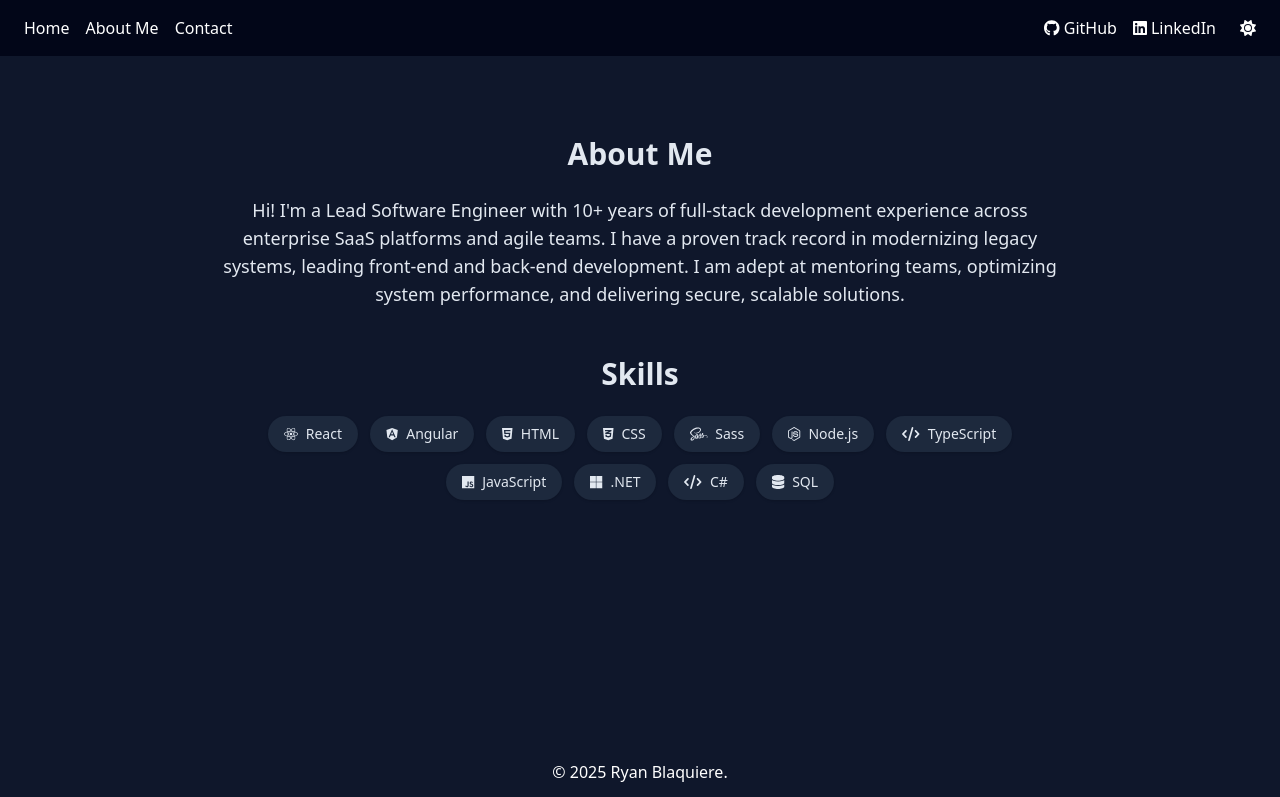
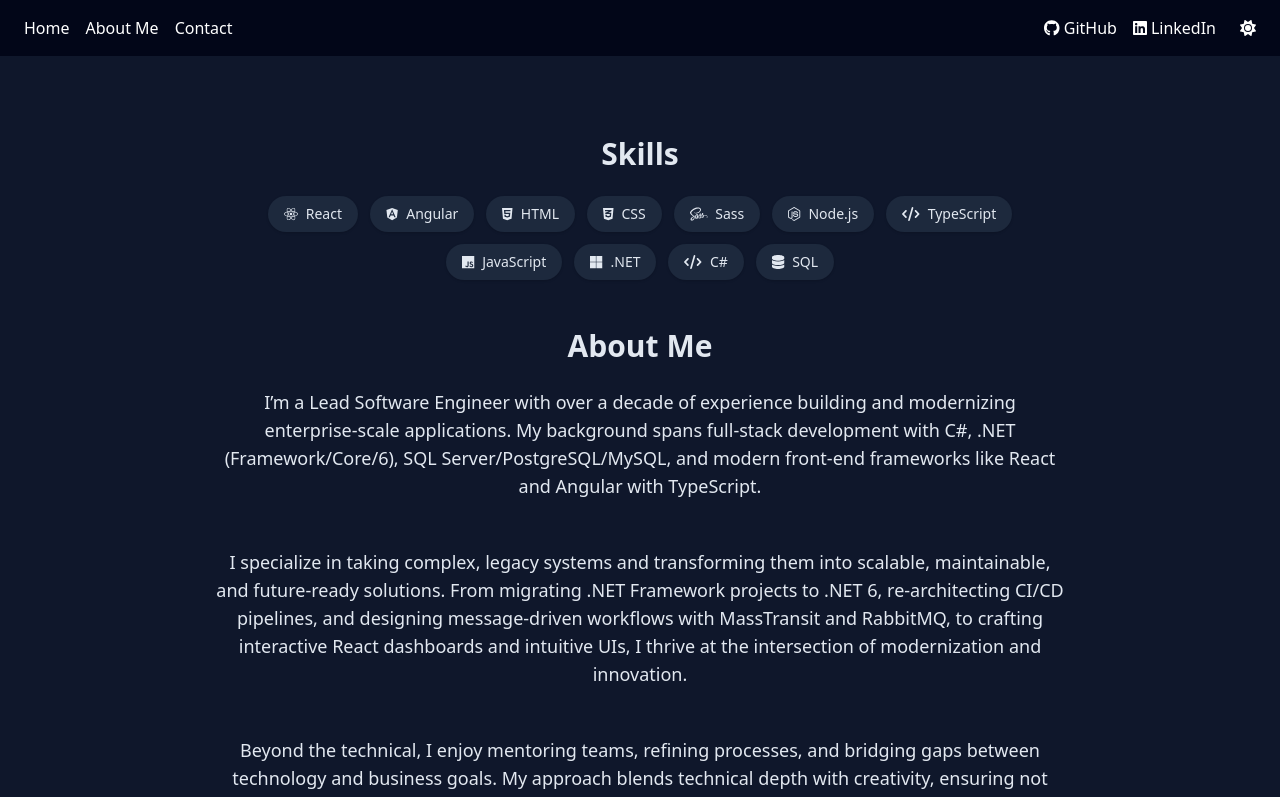
Before and after one commit to ryanblaq/PersonalWebsite, a React (Vite) app: page /about in a window 1280 px wide. Shown: the top 797 px of the page. Built offline with nearby package versions, Linux system fonts and the light colour scheme.

Commit message:
small content Refactor

```diff
--- a/src/pages/About.tsx
+++ b/src/pages/About.tsx
@@ -33,13 +33,8 @@
 
 const About = () => (
   <section className="bg-slate-200 dark:bg-slate-900 py-20 px-6 max-w-4xl mx-auto text-center">
-    <h2 className="text-slate-700 dark:text-slate-200 text-3xl font-bold mb-6">About Me</h2>
-    <p className="text-slate-700 dark:text-slate-200 text-lg mb-12">Hi! I'm a Lead Software Engineer with 10+ years of full-stack development experience across enterprise SaaS platforms and agile teams.
-                                                                    I have a proven track record in modernizing legacy systems, leading front-end and back-end development.
-                                                                    I am adept at mentoring teams, optimizing system performance, and delivering secure, scalable solutions.</p>
-
     <h2 className="text-slate-700 dark:text-slate-200 text-3xl font-bold mb-6">Skills</h2>
-    <div className="flex flex-wrap justify-center gap-3">
+    <div className="flex flex-wrap justify-center gap-3 mb-12">
       {skills.map(skill => (
         <span
           key={skill}
@@ -50,6 +45,12 @@
         </span>
       ))}
     </div>
+    <h2 className="text-slate-700 dark:text-slate-200 text-3xl font-bold mb-6">About Me</h2>
+    <p className="text-slate-700 dark:text-slate-200 text-lg mb-12">I’m a Lead Software Engineer with over a decade of experience building and modernizing enterprise-scale applications. My background spans full-stack development with C#, .NET (Framework/Core/6), SQL Server/PostgreSQL/MySQL, and modern front-end frameworks like React and Angular with TypeScript.</p>
+    <p className="text-slate-700 dark:text-slate-200 text-lg mb-12">
+    I specialize in taking complex, legacy systems and transforming them into scalable, maintainable, and future-ready solutions. From migrating .NET Framework projects to .NET 6, re-architecting CI/CD pipelines, and designing message-driven workflows with MassTransit and RabbitMQ, to crafting interactive React dashboards and intuitive UIs, I thrive at the intersection of modernization and innovation.</p>
+    <p className="text-slate-700 dark:text-slate-200 text-lg mb-12">
+    Beyond the technical, I enjoy mentoring teams, refining processes, and bridging gaps between technology and business goals. My approach blends technical depth with creativity, ensuring not only robust systems but also solutions that empower users and deliver real value.</p>
   </section>
 );
 
--- a/src/pages/Contact.tsx
+++ b/src/pages/Contact.tsx
@@ -13,7 +13,7 @@
     <div className="flex justify-center gap-10">
       <a
         href="mailto:ryan@ryanblaq.dev"
-        className="text-slate-700 dark:text-slate-200 hover:text-blue-600 dark:hover:text-blue-400 text-3xl"
+        className="text-slate-700 dark:text-slate-200 hover:text-slate-400 dark:hover:text-slate-400 text-3xl"
         aria-label="Email"
       >
         <FontAwesomeIcon icon={faEnvelope} />
@@ -22,7 +22,7 @@
         href="https://github.com/ryanblaq"
         target="_blank"
         rel="noopener noreferrer"
-        className="text-slate-700 dark:text-slate-200 hover:text-blue-600 dark:hover:text-blue-400 text-3xl"
+        className="text-slate-700 dark:text-slate-200 hover:text-slate-400 dark:hover:text-slate-400 text-3xl"
         aria-label="GitHub"
       >
         <FontAwesomeIcon icon={faGithub} />
@@ -31,7 +31,7 @@
         href="https://www.linkedin.com/in/ryan-blaquiere"
         target="_blank"
         rel="noopener noreferrer"
-        className="text-slate-700 dark:text-slate-200 hover:text-blue-600 dark:hover:text-blue-400 text-3xl"
+        className="text-slate-700 dark:text-slate-200 hover:text-slate-400 dark:hover:text-slate-400 text-3xl"
         aria-label="LinkedIn"
       >
         <FontAwesomeIcon icon={faLinkedin} />
--- a/src/pages/Home.tsx
+++ b/src/pages/Home.tsx
@@ -2,8 +2,8 @@
 const Home = () => (
   <section className="bg-slate-200 dark:bg-slate-900 py-20 px-6 text-center">
     <h2 className="text-slate-700 dark:text-slate-200 text-5xl font-bold mb-8">Ryan Blaquiere</h2>
-    <p className="text-slate-700 dark:text-slate-200 text-lg mb-6 max-w-md" style={{ margin: "auto" }}>
-      Lead Software Engineer with 10+ years of full-stack development experience across enterprise SaaS platforms and agile teams.
+    <p className="text-slate-700 dark:text-slate-200 text-lg mb-6 max-w-xlg" style={{ margin: "auto" }}>
+      Lead Software Engineer | Full-Stack Specialist | Modernization & Architecture Leader
     </p>
     <br />
   </section>
```
